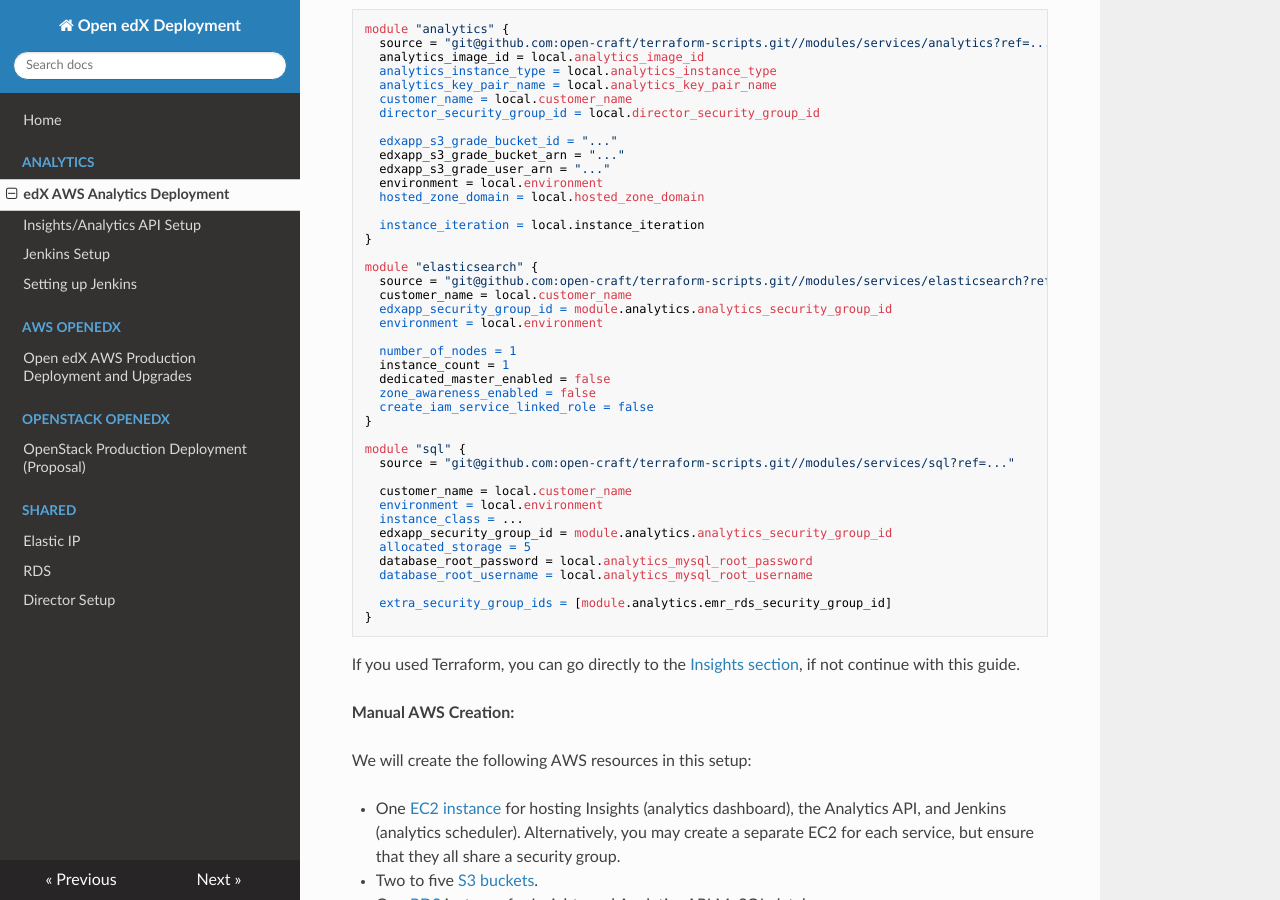
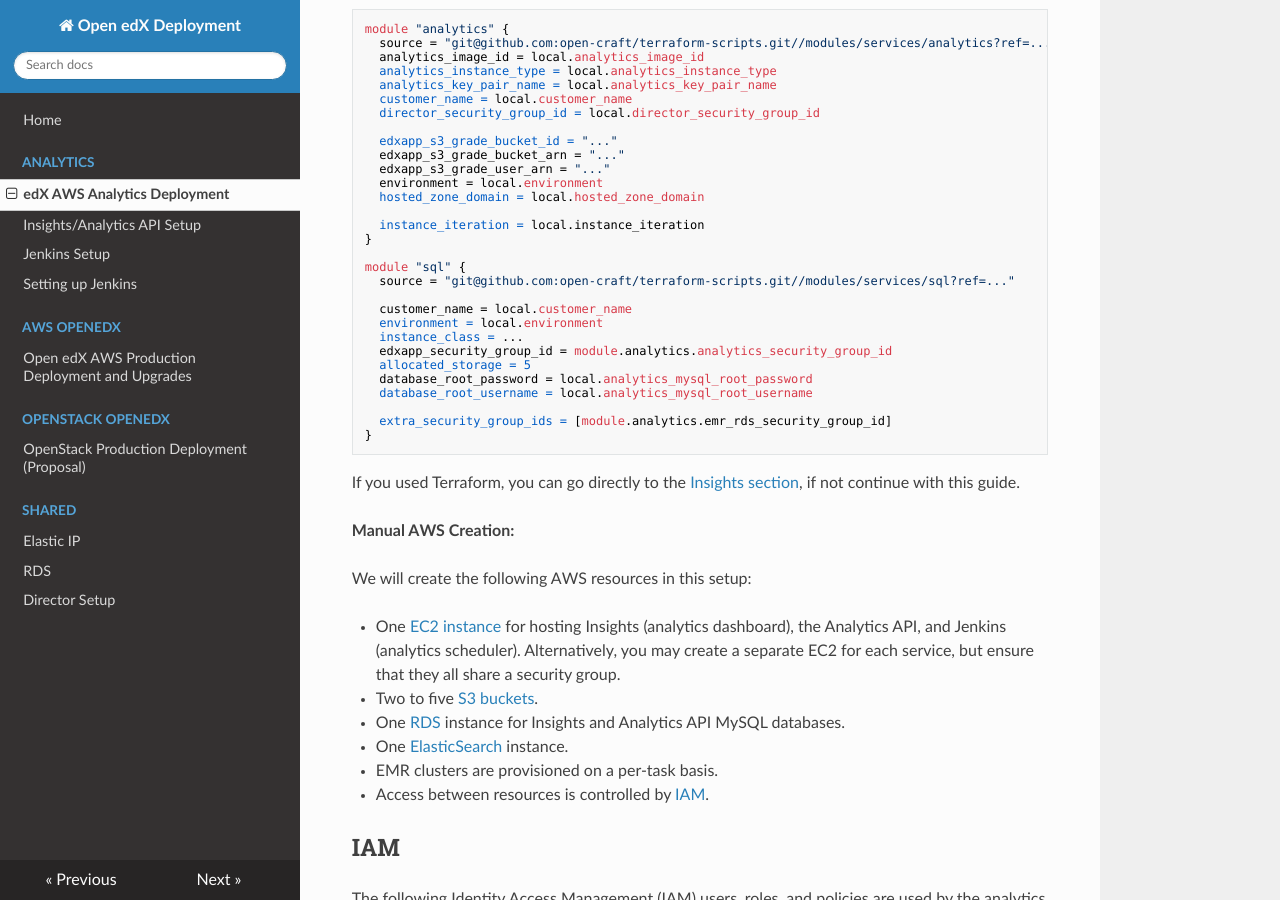
Before and after one commit to open-craft/openedx-deployment, an MkDocs documentation site: the page built from docs/analytics/AWS_setup.md, in a window 1280 px wide and 900 px high, scrolled down 1343 px. Built offline with MkDocs 1.6.1, drawn with Linux system fonts in a browser that asks for light colours; nearby versions of some CDN libraries.

Commit message:
Removes the elasticsearch module, since it's now included in the analytics module

```diff
--- a/docs/analytics/AWS_setup.md
+++ b/docs/analytics/AWS_setup.md
@@ -65,19 +65,6 @@ You'll also need some other modules, your project should look something like thi
       hosted_zone_domain = local.hosted_zone_domain
 
       instance_iteration = local.instance_iteration
-    }
-
-    module "elasticsearch" {
-      source = "git@github.com:open-craft/terraform-scripts.git//modules/services/elasticsearch?ref=..."
-      customer_name = local.customer_name
-      edxapp_security_group_id = module.analytics.analytics_security_group_id
-      environment = local.environment
-
-      number_of_nodes = 1
-      instance_count = 1
-      dedicated_master_enabled = false
-      zone_awareness_enabled = false
-      create_iam_service_linked_role = false
     }
 
     module "sql" {
```
